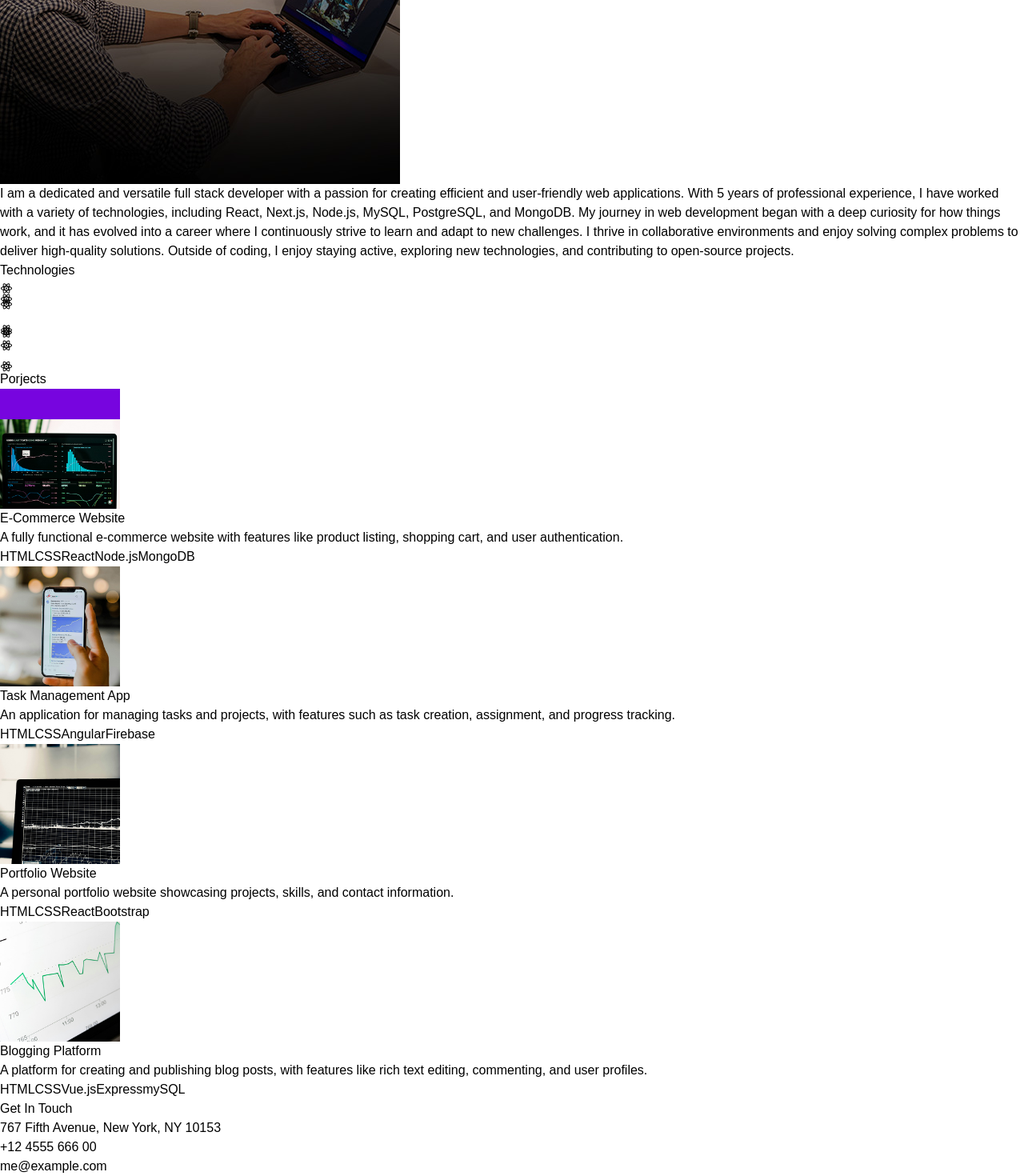
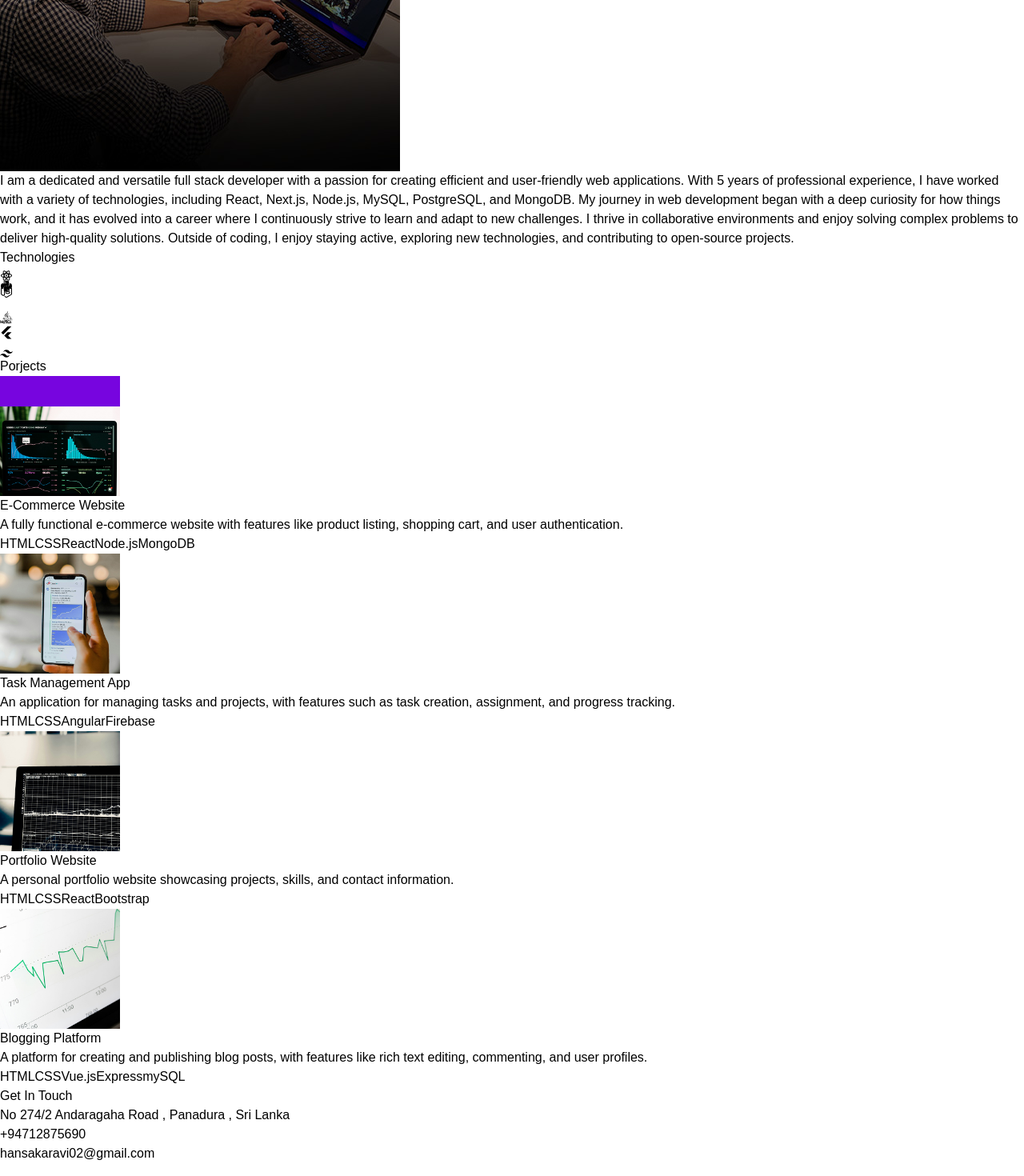
Before and after one commit to Shana2002/portfolio, a React (Vite) app: page / in a window 1280 px wide. Shown: the part 1064-2534 px from the top of the page at 80% size. Built offline with nearby package versions, Linux system fonts and the light colour scheme.

Commit message:
after complete

```diff
--- a/src/components/Navbar.jsx
+++ b/src/components/Navbar.jsx
@@ -1,5 +1,5 @@
 import React from 'react'
-import logo from "../assets/kevinRushLogo.png"
+import logo from "../assets/logo.png"
 import { FaLinkedin } from "react-icons/fa";
 import { FaGithub } from "react-icons/fa";
 import { FaTwitter } from "react-icons/fa";
@@ -14,10 +14,9 @@ const Navbar = () => {
             <img className="mx-2 w-10" src={logo}  alt="logo" />
         </div>
         <div className="m-8 flex items-center justify-center gap-4 text-2xl text-white">
-                <FaLinkedin />
-                <FaGithub />
-                <FaTwitter />
-                <FaInstagram />
+                <a href="https://www.linkedin.com/in/hanska-r-a565681a1/"><FaLinkedin /></a>
+                <a href="https://github.com/Shana2002"><FaGithub /></a>
+                <a href="https://www.instagram.com/rav1shan._/"><FaInstagram /></a>
             </div>
       </nav>
     </div>
--- a/src/components/Technology.jsx
+++ b/src/components/Technology.jsx
@@ -1,7 +1,13 @@
 import React from 'react'
 import { RiReactjsLine } from 'react-icons/ri';
-import { RiNodejsLine } from "react-icons/ri";
+import { FaPython } from "react-icons/fa";
+import { FaNodeJs } from "react-icons/fa6";
+import { SiMysql } from "react-icons/si";
+import { FaJava } from "react-icons/fa";
+import { SiFlutter } from "react-icons/si";
+import { RiTailwindCssFill } from "react-icons/ri";
 import {  motion } from "framer-motion";
+
 
 const iconvarients = (duration)=>({
     initial: {y:-10},
@@ -33,50 +39,50 @@ const Technology = () => {
             variants={iconvarients(2.5)}
             initial="initial"
             animate="animate"
-            className="rounded-2xl border-4 border-neutral-400">
+            className="rounded-2xl border-4 border-neutral-400 p-2">
                 <RiReactjsLine className='text-7xl text-cyan-400'/>
             </motion.div>
             <motion.div
             variants={iconvarients(4)}
             initial="initial"
             animate="animate"
-            className="rounded-2xl border-4 border-neutral-400">
-                <RiReactjsLine className='text-7xl text-cyan-400'/>
+            className="rounded-2xl border-4 border-neutral-400 p-2">
+                <FaPython className='text-7xl text-blue-700'/>
             </motion.div>
             <motion.div
             variants={iconvarients(6)}
             initial="initial"
             animate="animate"
-            className="rounded-2xl border-4 border-neutral-400">
-                <RiReactjsLine className='text-7xl text-cyan-400'/>
+            className="rounded-2xl border-4 border-neutral-400 p-2">
+                <FaNodeJs className='text-7xl text-green-700'/>
             </motion.div>
             <motion.div
             variants={iconvarients(3)}
             initial="initial"
             animate="animate"
-            className="rounded-2xl border-4 border-neutral-400">
-                <RiReactjsLine className='text-7xl text-cyan-400'/>
+            className="rounded-2xl border-4 border-neutral-400 p-2">
+                <SiMysql className='text-7xl text-blue-700 p-3'/>
             </motion.div>
             <motion.div
             variants={iconvarients(2)}
             initial="initial"
             animate="animate"
-            className="rounded-2xl border-4 border-neutral-400">
-                <RiReactjsLine className='text-7xl text-cyan-400'/>
+            className="rounded-2xl border-4 border-neutral-400 p-2">
+                <FaJava className='text-7xl text-white'/>
             </motion.div>
             <motion.div
             variants={iconvarients(5)}
             initial="initial"
             animate="animate"
-            className="rounded-2xl border-4 border-neutral-400">
-                <RiReactjsLine className='text-7xl text-cyan-400'/>
+            className="rounded-2xl border-4 border-neutral-400 p-2">
+                <SiFlutter className='text-7xl text-cyan-400'/>
             </motion.div>
             <motion.div
             variants={iconvarients(3.5)}
             initial="initial"
             animate="animate"
-            className="rounded-2xl border-4 border-neutral-400">
-                <RiReactjsLine className='text-7xl text-cyan-400'/>
+            className="rounded-2xl border-4 border-neutral-400 p-2">
+                <RiTailwindCssFill className='text-7xl text-cyan-400'/>
             </motion.div>
         </motion.div>
 
--- a/src/constants/index.js
+++ b/src/constants/index.js
@@ -70,7 +70,7 @@ export const PROJECTS = [
 ];
 
 export const CONTACT = {
-  address: "767 Fifth Avenue, New York, NY 10153 ",
-  phoneNo: "+12 4555 666 00 ",
-  email: "me@example.com",
+  address: "No 274/2 Andaragaha Road , Panadura , Sri Lanka",
+  phoneNo: "+94712875690 ",
+  email: "hansakaravi02@gmail.com",
 };
```
Also changed, not shown: src/assets/logo.png (added).
